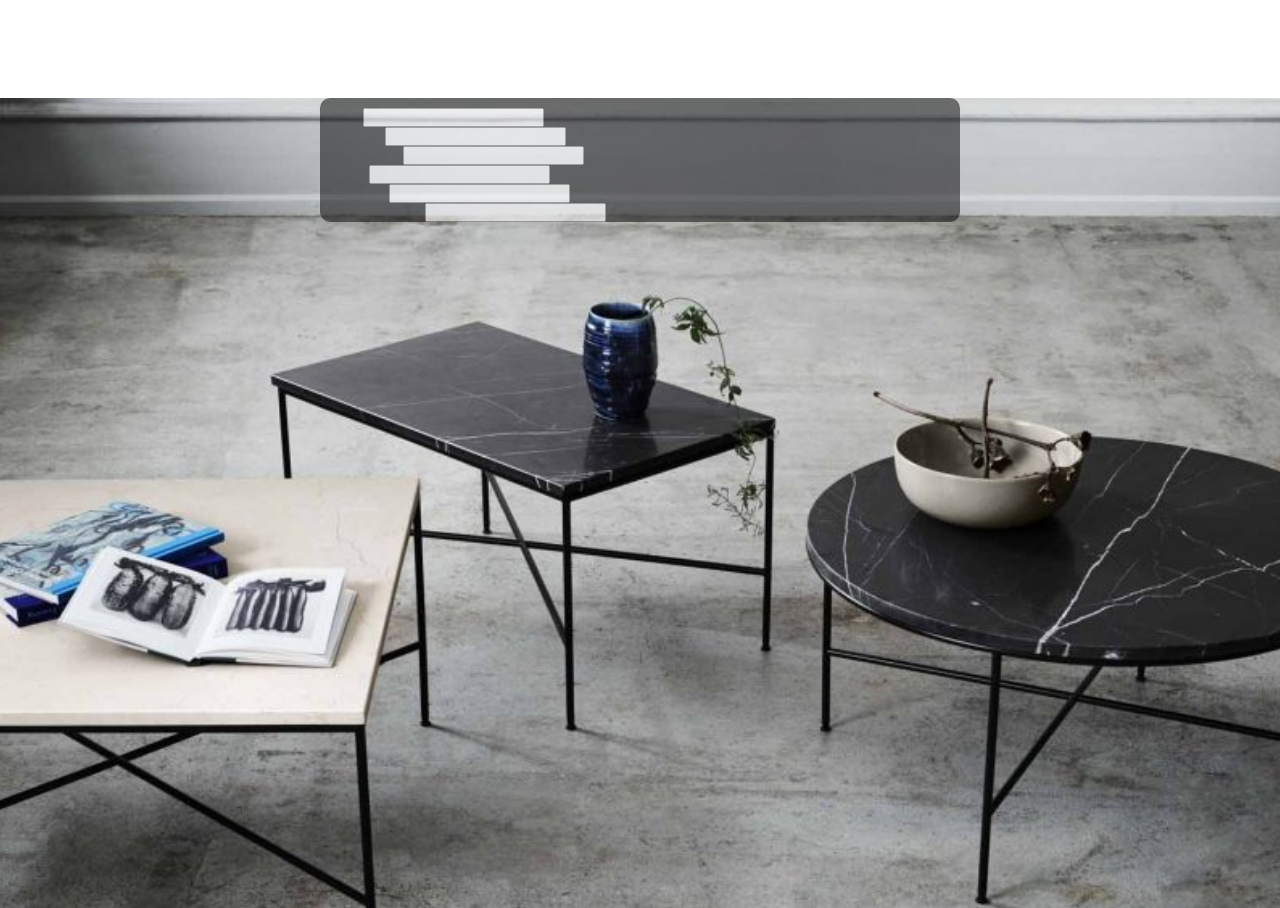
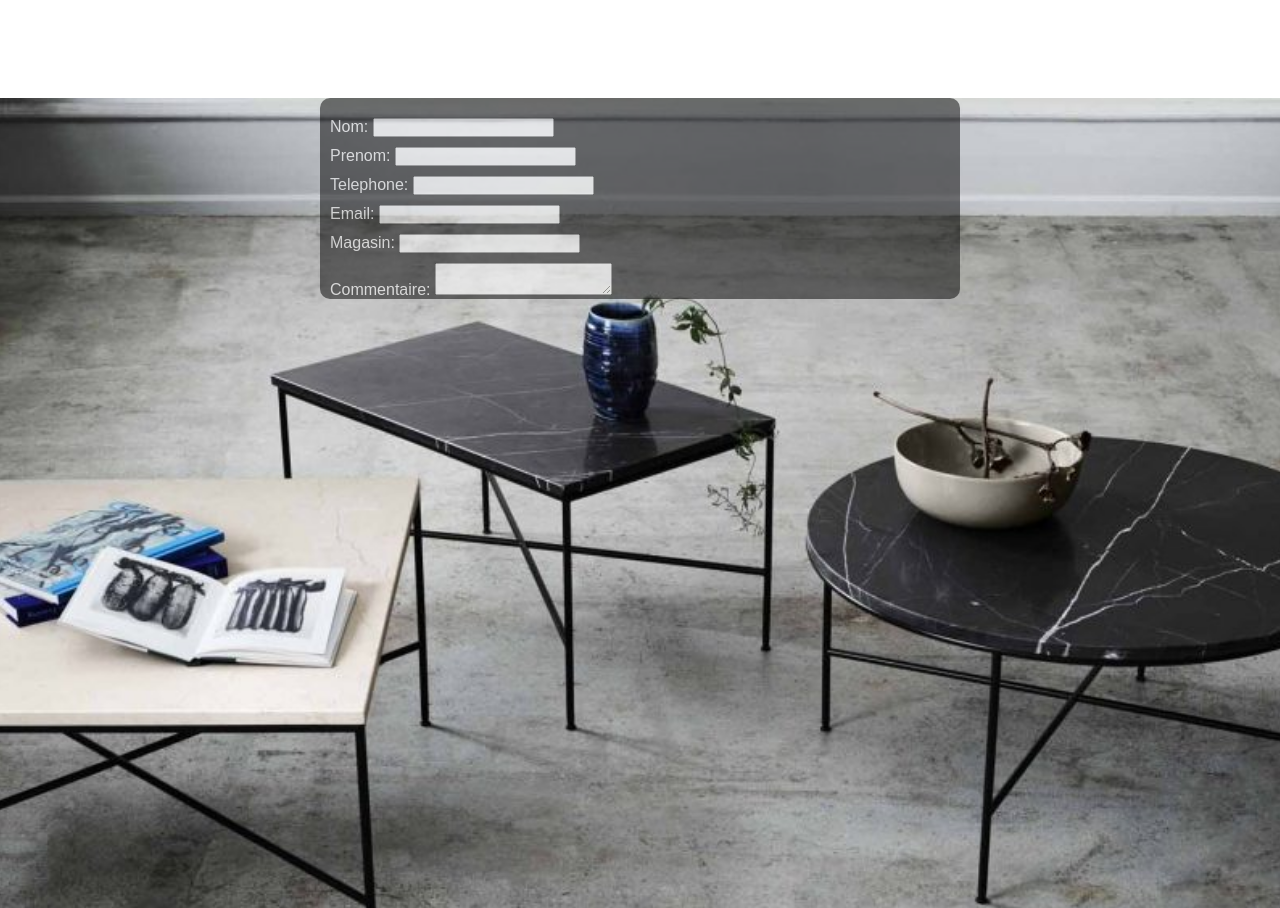
Before and after one commit to mathieuelisa/Room-react-app, a React (Create React App) app: page /contact in a window 1280 px wide. Shown: the part 1102-2010 px from the top of the page. Built offline with nearby package versions, Linux system fonts and the light colour scheme.

Commit message:
Adding CSS to the form

```diff
--- a/src/Components/ContactPage/Form/index.js
+++ b/src/Components/ContactPage/Form/index.js
@@ -3,34 +3,34 @@ import "./styles.scss";
 function Form() {
   return (
     <form className="formulaire">
-      <div>
-        <label>Nom: </label>
+      <div className="formulaire__input">
+        <label className="formulaire__label">Nom: </label>
         <input />
       </div>
 
-      <div>
-        <label>Prenom: </label>
+      <div className="formulaire__input">
+        <label className="formulaire__label">Prenom: </label>
         <input />
       </div>
 
-      <div>
-        <label>Telephone: </label>
+      <div className="formulaire__input">
+        <label className="formulaire__label">Telephone: </label>
         <input />
       </div>
 
-      <div>
-        <label>Email: </label>
+      <div className="formulaire__input">
+        <label className="formulaire__label">Email: </label>
         <input />
       </div>
 
-      <div>
-        <label>Magasin: </label>
+      <div className="formulaire__input">
+        <label className="formulaire__label">Magasin: </label>
         <input />
       </div>
 
-      <div>
-        <label>Commentaire: </label>
-        <input />
+      <div className="formulaire__input">
+        <label className="formulaire__label">Commentaire: </label>
+        <textarea />
       </div>
     </form>
   );
--- a/src/Components/ContactPage/Form/styles.scss
+++ b/src/Components/ContactPage/Form/styles.scss
@@ -5,4 +5,13 @@
   background-color: black;
   opacity: 0.5;
   border-radius: 10px;
+
+  &__input {
+    margin: 10px;
+  }
+
+  &__label {
+    color: whitesmoke;
+    font-size: 1em;
+  }
 }
```
